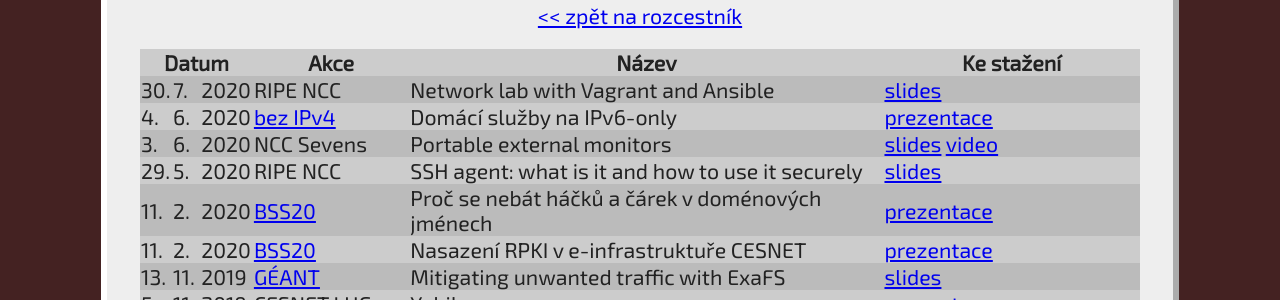
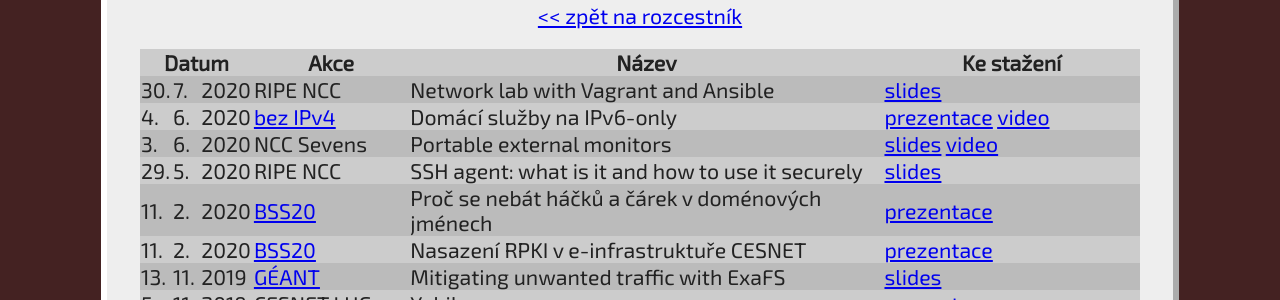
Before and after one commit to oskar456/caletka-cz, a Jekyll site: the page built from slidy.html, in a window 1280 px wide and 900 px high. Shown: the part 232-532 px from the top of the window. Built offline with Jekyll 4.4.1, drawn with Linux system fonts in a browser that asks for light colours.

Commit message:
Add video domácí služby na IPv6-only

```diff
--- a/_data/slidy.yaml
+++ b/_data/slidy.yaml
@@ -14,6 +14,8 @@
   links:
      - link: prezentace
        href: /dl/slidy/20200604-bezIPv4-Domaci_sluzby_na_IPv6-only.pdf
+     - link: video
+       href: https://youtu.be/UP7ycecvtDY
 
 - date: 2020-06-03
   event: NCC Sevens
```
